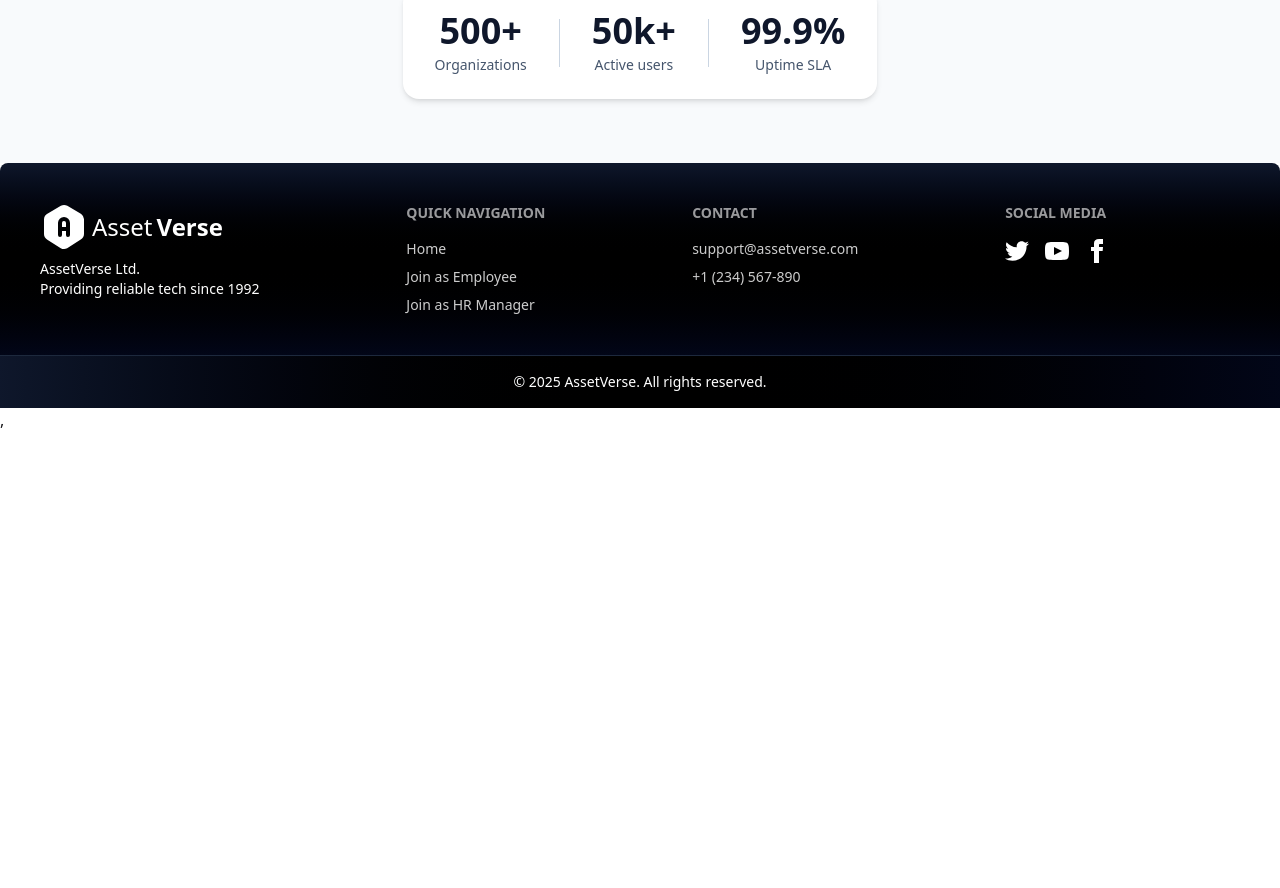
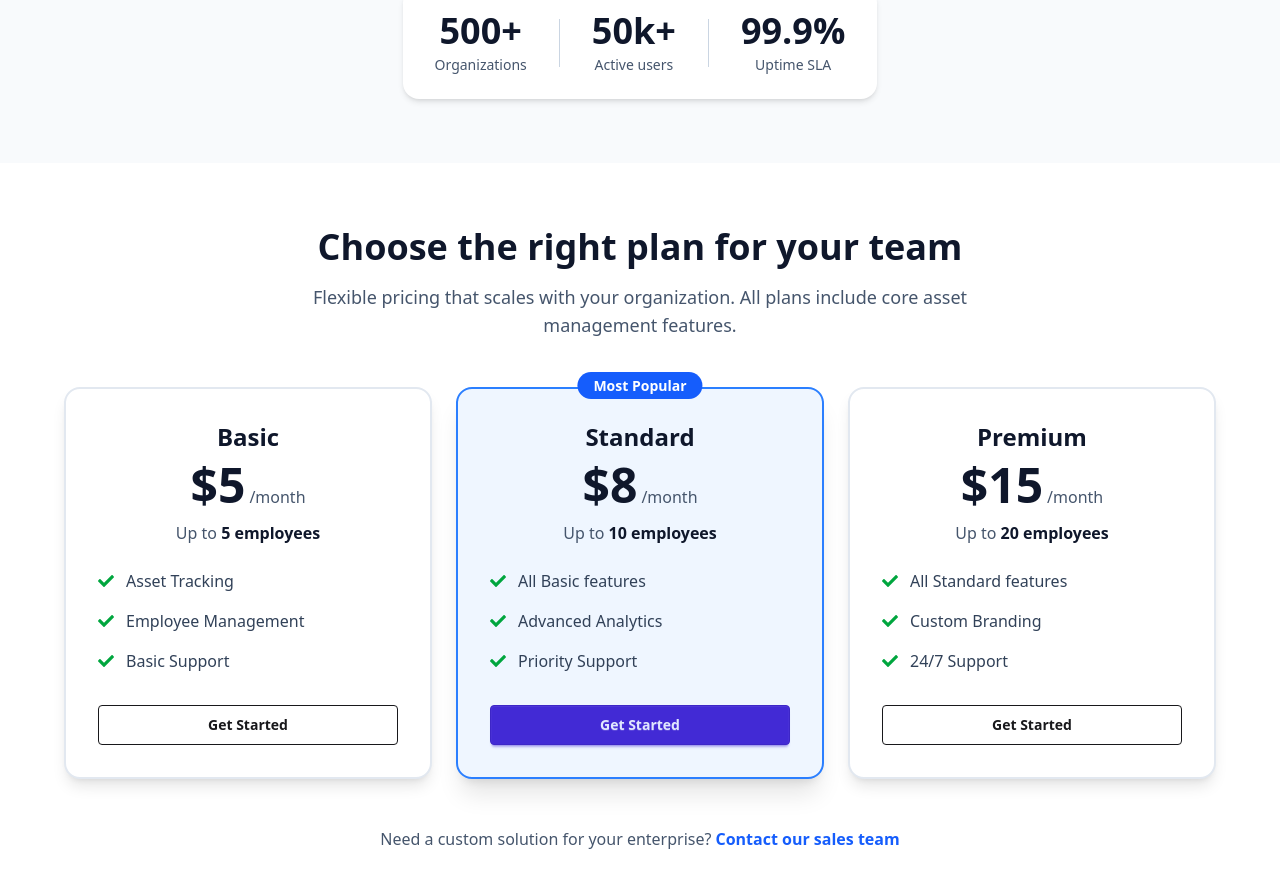
Before and after one commit to chamok192/AssetVerse, a React (Vite) app: page / in a window 1280 px wide. Shown: the part 1886-2774 px from the top of the page. Before the commit the page ends 2318 px from the top, so only its background shows below. Built offline with nearby package versions, Linux system fonts and the light colour scheme.

Commit message:
pricing seciton done

```diff
--- a/src/Pages/Home/Home.jsx
+++ b/src/Pages/Home/Home.jsx
@@ -2,6 +2,7 @@ import React from 'react';
 import Banner from '../Shared/Banner/Banner';
 import FeatureCards from '../Shared/FeatureCards/FeatureCards';
 import About from '../Shared/About/About';
+import Packages from '../Shared/Packages/Packages';
 
 const Home = () => {
     return (
@@ -9,6 +10,7 @@ const Home = () => {
             <Banner/>
             <FeatureCards/>
             <About/>
+            <Packages/>
         </div>
     );
 };
--- a/src/Pages/Shared/NavBar/Nav.jsx
+++ b/src/Pages/Shared/NavBar/Nav.jsx
@@ -1,9 +1,10 @@
-import React from 'react';
+import React, { useState, useEffect } from 'react';
 import Logo from '../../../Components/Logo/Logo';
 import { Link, NavLink } from 'react-router';
 
 const publicLinks = [
     { label: 'Home', to: '/' },
+    { label: 'Pricing', to: '/#pricing', isHash: true },
     { label: 'Join as Employee', to: '/join/employee' },
     { label: 'Join as HR Manager', to: '/join/hr-manager' }
 ];
@@ -27,19 +28,55 @@ const hrManagerMenu = [
 
 const Nav = () => {
     const user = null;
+    const [activePricing, setActivePricing] = useState(false);
+
+    useEffect(() => {
+        const handleScroll = () => {
+            const pricingSection = document.querySelector('#pricing');
+            if (pricingSection) {
+                const rect = pricingSection.getBoundingClientRect();
+                setActivePricing(rect.top < window.innerHeight && rect.bottom > 0);
+            }
+        };
+
+        window.addEventListener('scroll', handleScroll);
+        return () => window.removeEventListener('scroll', handleScroll);
+    }, []);
+
+    const roleMenu = user?.role === 'hr-manager' ? hrManagerMenu : employeeMenu;
 
     const handleLogout = () => {
         return null;
     };
 
-    const roleMenu = user?.role === 'hr-manager' ? hrManagerMenu : employeeMenu;
+    const linkClass = ({ isActive }) => isActive ? 'active text-base-content font-semibold' : 'text-base-content/70';
 
-    const linkClass = ({ isActive }) => isActive ? 'active text-base-content font-semibold' : 'text-base-content/70';
+    const handleScrollToSection = (hash) => {
+        const element = document.querySelector(hash);
+        if (element) {
+            element.scrollIntoView({ behavior: 'smooth', block: 'start' });
+        }
+    };
+
+    const getHashLinkClass = (isHashActive) => isHashActive ? 'active text-base-content font-semibold' : 'text-base-content/70 hover:text-base-content';
 
     const renderMenuItems = (items) => items.map((item) => (
         <li key={item.label}>
             {item.to ? (
-                <NavLink to={item.to} className={linkClass}>{item.label}</NavLink>
+                item.isHash ? (
+                    <a
+                        href={item.to}
+                        onClick={(e) => {
+                            e.preventDefault();
+                            handleScrollToSection(item.to.substring(1));
+                        }}
+                        className="text-base-content/70 hover:text-base-content"
+                    >
+                        {item.label}
+                    </a>
+                ) : (
+                    <NavLink to={item.to} className={linkClass}>{item.label}</NavLink>
+                )
             ) : (
                 <button type="button" onClick={handleLogout}>{item.label}</button>
             )}
@@ -59,7 +96,22 @@ const Nav = () => {
                         tabIndex={0}
                         className="menu menu-sm dropdown-content bg-base-100 rounded-box z-1 mt-3 w-56 p-2 shadow">
                         {publicLinks.map((item) => (
-                            <li key={item.label}><NavLink to={item.to} className={linkClass}>{item.label}</NavLink></li>
+                            <li key={item.label}>
+                                {item.isHash ? (
+                                    <a
+                                        href={item.to}
+                                        onClick={(e) => {
+                                            e.preventDefault();
+                                            handleScrollToSection(item.to.substring(1));
+                                        }}
+                                        className={getHashLinkClass(activePricing)}
+                                    >
+                                        {item.label}
+                                    </a>
+                                ) : (
+                                    <NavLink to={item.to} className={linkClass}>{item.label}</NavLink>
+                                )}
+                            </li>
                         ))}
                         {user && (
                             <>
@@ -76,7 +128,22 @@ const Nav = () => {
             <div className="navbar-center hidden lg:flex">
                 <ul className="menu menu-horizontal px-1 gap-2">
                     {publicLinks.map((item) => (
-                        <li key={item.label}><NavLink to={item.to} className={linkClass}>{item.label}</NavLink></li>
+                        <li key={item.label}>
+                            {item.isHash ? (
+                                <a
+                                    href={item.to}
+                                    onClick={(e) => {
+                                        e.preventDefault();
+                                        handleScrollToSection(item.to.substring(1));
+                                    }}
+                                    className={getHashLinkClass(activePricing)}
+                                >
+                                    {item.label}
+                                </a>
+                            ) : (
+                                <NavLink to={item.to} className={linkClass}>{item.label}</NavLink>
+                            )}
+                        </li>
                     ))}
                 </ul>
             </div>
--- /dev/null
+++ b/src/Pages/Shared/Packages/Packages.jsx
@@ -0,0 +1,127 @@
+import React from 'react';
+import { motion } from 'framer-motion';
+import { FaCheck } from 'react-icons/fa';
+import { Link } from 'react-router';
+
+const MotionDiv = motion.div;
+
+const packages = [
+    {
+        name: "Basic",
+        employeeLimit: 5,
+        price: 5,
+        features: ["Asset Tracking", "Employee Management", "Basic Support"],
+        recommended: false
+    },
+    {
+        name: "Standard",
+        employeeLimit: 10,
+        price: 8,
+        features: ["All Basic features", "Advanced Analytics", "Priority Support"],
+        recommended: true
+    },
+    {
+        name: "Premium",
+        employeeLimit: 20,
+        price: 15,
+        features: ["All Standard features", "Custom Branding", "24/7 Support"],
+        recommended: false
+    }
+];
+
+const Packages = () => {
+    return (
+        <section id="pricing" className="py-16 px-6 lg:px-16 bg-white">
+            <div className="max-w-7xl mx-auto">
+                <MotionDiv
+                    initial={{ opacity: 0, y: 20 }}
+                    whileInView={{ opacity: 1, y: 0 }}
+                    viewport={{ once: true, amount: 0.2 }}
+                    transition={{ duration: 0.6 }}
+                    className="text-center mb-12"
+                >
+                    <h2 className="text-4xl font-semibold text-slate-900 mb-4">
+                        Choose the right plan for your team
+                    </h2>
+                    <p className="text-lg text-slate-600 max-w-3xl mx-auto">
+                        Flexible pricing that scales with your organization. All plans include core asset management features.
+                    </p>
+                </MotionDiv>
+
+                <div className="grid gap-8 md:grid-cols-3 lg:gap-6">
+                    {packages.map((pkg, idx) => (
+                        <MotionDiv
+                            key={pkg.name}
+                            initial={{ opacity: 0, y: 30 }}
+                            whileInView={{ opacity: 1, y: 0 }}
+                            viewport={{ once: true, amount: 0.3 }}
+                            transition={{ duration: 0.5, delay: idx * 0.1 }}
+                            whileHover={{ y: -8 }}
+                            className={`relative rounded-2xl p-8 border-2 transition-all duration-300 ${
+                                pkg.recommended
+                                    ? 'border-blue-500 bg-blue-50 shadow-xl'
+                                    : 'border-slate-200 bg-white shadow-lg hover:shadow-xl'
+                            }`}
+                        >
+                            {pkg.recommended && (
+                                <div className="absolute -top-4 left-1/2 -translate-x-1/2">
+                                    <span className="bg-blue-600 text-white px-4 py-1 rounded-full text-sm font-semibold">
+                                        Most Popular
+                                    </span>
+                                </div>
+                            )}
+
+                            <div className="text-center mb-6">
+                                <h3 className="text-2xl font-bold text-slate-900 mb-2">{pkg.name}</h3>
+                                <div className="flex items-baseline justify-center gap-1 mb-3">
+                                    <span className="text-5xl font-bold text-slate-900">${pkg.price}</span>
+                                    <span className="text-slate-600">/month</span>
+                                </div>
+                                <p className="text-slate-600">
+                                    Up to <span className="font-semibold text-slate-900">{pkg.employeeLimit} employees</span>
+                                </p>
+                            </div>
+
+                            <div className="space-y-4 mb-8">
+                                {pkg.features.map((feature, featureIdx) => (
+                                    <div key={featureIdx} className="flex items-start gap-3">
+                                        <FaCheck className="text-green-600 mt-1 shrink-0" />
+                                        <span className="text-slate-700">{feature}</span>
+                                    </div>
+                                ))}
+                            </div>
+
+                            <Link
+                                to="/join/hr-manager"
+                                className={`btn w-full normal-case ${
+                                    pkg.recommended
+                                        ? 'btn-primary'
+                                        : 'btn-outline'
+                                }`}
+                            >
+                                Get Started
+                            </Link>
+                        </MotionDiv>
+                    ))}
+                </div>
+
+                <MotionDiv
+                    initial={{ opacity: 0 }}
+                    whileInView={{ opacity: 1 }}
+                    viewport={{ once: true, amount: 0.3 }}
+                    transition={{ duration: 0.6, delay: 0.4 }}
+                    className="mt-12 text-center"
+                >
+                    <p className="text-slate-600">
+                        Need a custom solution for your enterprise?
+                        <a href="#" className="text-blue-600 font-semibold hover:underline ml-1">
+                            Contact our sales team
+                        </a>
+                    </p>
+                </MotionDiv>
+            </div>
+        </section>
+    );
+};
+
+export default Packages;
```
